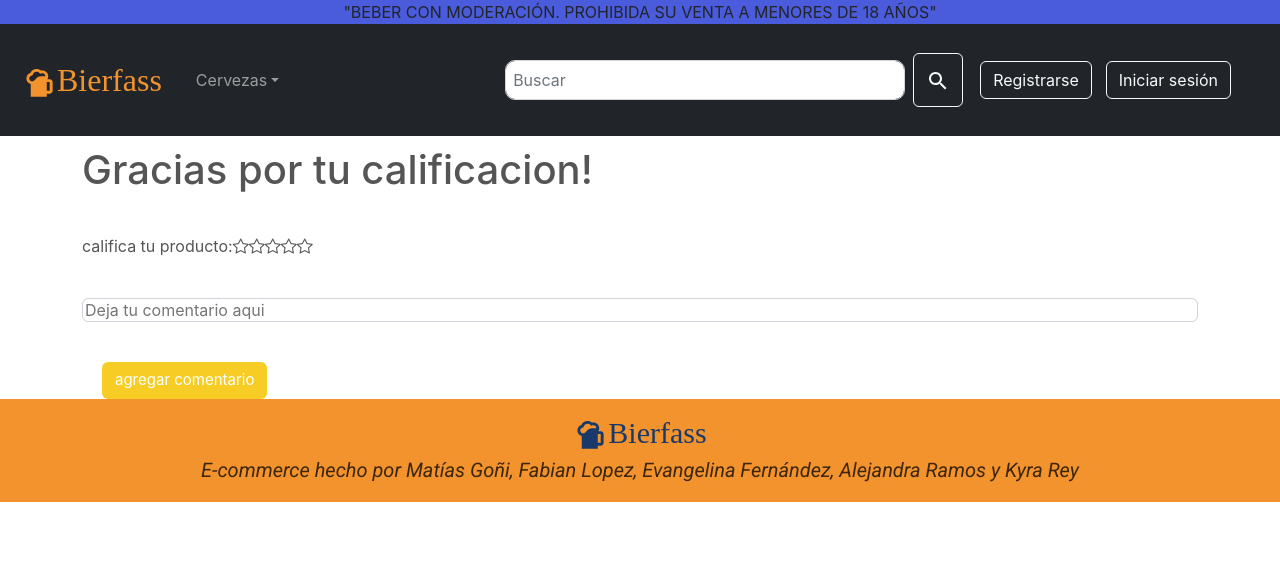
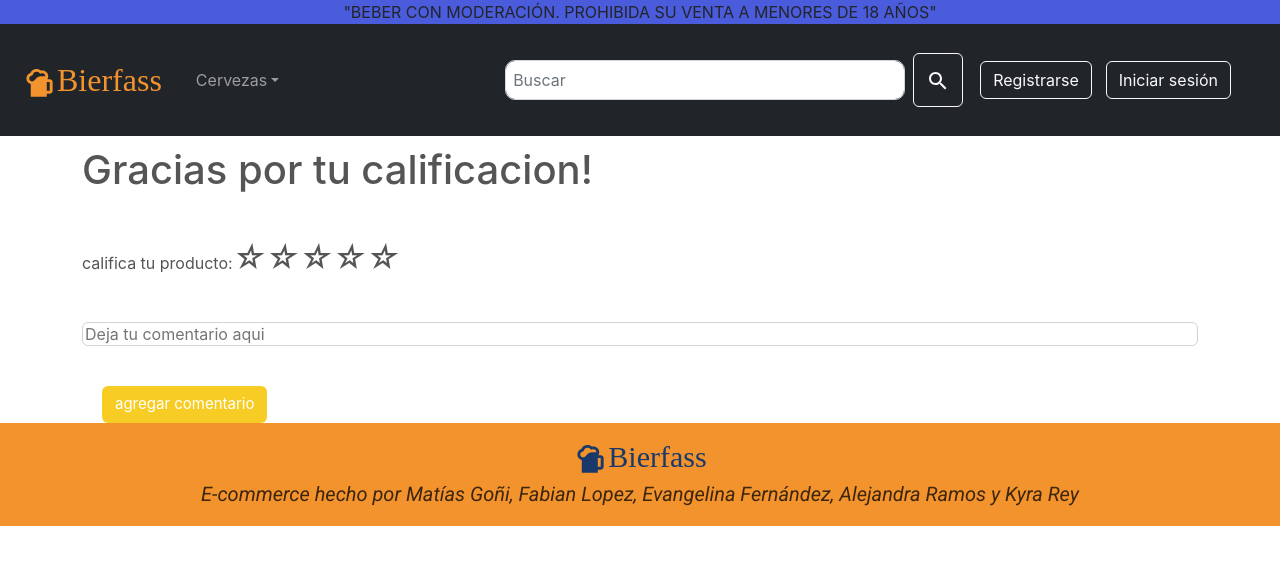
Before and after one commit to kyrarey/bierfass, a React (Create React App) app: page /newReview/1 in a window 1280 px wide. Shown: the top 564 px of the page. Built offline with nearby package versions, Linux system fonts and the light colour scheme; a web font is replaced by a local one.

Commit message:
matiMiercoles

```diff
--- a/src/components/NewReview/NewReview.jsx
+++ b/src/components/NewReview/NewReview.jsx
@@ -1,34 +1,29 @@
-import React from "react";
-import axios from "axios";
-import Navbar from "../Navbar/Navbar";
-import "./newReview.css";
-import { useParams } from "react-router";
-import { useState } from "react";
+import React from 'react';
+import axios from 'axios';
+import Navbar from '../Navbar/Navbar';
+import './newReview.css';
+import { useParams } from 'react-router';
+import { useState } from 'react';
 import { useGlobalContext } from '../../context/globalUserContext';
 
-
 const NewReview = () => {
-
-  const {productId } = useParams();
-  const [comment, setComment] = useState("");
-  const [rating, setRating] = useState("");
+  const { productId } = useParams();
+  const [comment, setComment] = useState('');
+  const [rating, setRating] = useState(0);
   const { user } = useGlobalContext();
-
-
 
   const handleChange = (e) => {
     const { value } = e.target;
     setComment(value);
   };
 
-  const handleClickStar=(e)=>{
-    const value = e.target.getAttribute("value");
-    setRating(value)
-  }
-
+  const handleClickStar = (e) => {
+    const value = e.target.getAttribute('value');
+    setRating(value);
+    console.log(value);
+  };
 
   const handleSubmit = (e) => {
-
     e.preventDefault();
     axios
       .post(`/api/reviews/${productId}`, {
@@ -38,10 +33,10 @@ const NewReview = () => {
         productId: productId,
       })
       .then(() => {
-        alert("creaste exitosamente tu comentario");
+        alert('creaste exitosamente tu comentario');
       })
       .catch(() => {
-        alert("Ya dejaste tu comentario sobre este producto");
+        alert('Ya dejaste tu comentario sobre este producto');
       });
   };
 
@@ -53,38 +48,42 @@ const NewReview = () => {
       <div className="col" id="stars">
         <form onSubmit={handleSubmit}>
           <div className="col">
-
-            <div className="star-rating"   >
-            <label  onClick={handleClickStar}> califica tu producto:
-
-
-            <input type="radio" id="1-star" name="estrellas" value="1"  />
-              <label htmlFor="radio4" className="star" >
-              <i class="bi bi-star" name="star1 "value="1" ></i>
+            <div className="star-rating">
+              <label onClick={handleClickStar}>
+                {' '}
+                califica tu producto:
+                <input type="radio" id="1-star" name="estrellas" value="1" />
+                <label htmlFor="radio4" className="star">
+                  <i className="starRaiting" value={1}>
+                    {rating < 1 ? '☆' : '★'}
+                  </i>
                 </label>
-
                 <input type="radio" id="2-stars" name="rating" value="2" />
                 <label htmlFor="radio4" className="star">
-              <i class="bi bi-star"  name="star2" value="2"></i>
+                  <i className="starRaiting" value={2}>
+                    {rating < 2 ? '☆' : '★'}
+                  </i>
                 </label>
-
                 <input type="radio" id="3-stars" name="rating" value="3" />
                 <label htmlFor="radio3" className="star">
-              <i class="bi bi-star"  name="star3" value="3" ></i>
+                  <i className="starRaiting" value={3}>
+                    {rating < 3 ? '☆' : '★'}
+                  </i>
                 </label>
-
                 <input type="radio" id="4-stars" name="rating" value="4" />
                 <label htmlFor="radio2" className="star">
-              <i class="bi bi-star"  name="star4" value="4"></i>
+                  <i className="starRaiting" value={4}>
+                    {rating < 4 ? '☆' : '★'}
+                  </i>
                 </label>
-
                 <input type="radio" id="5-stars" value="5" />
                 <label htmlFor="radio1" className="star">
-              <i class="bi bi-star" name="star5" value="5"></i>
+                  <i className="starRaiting" value={5}>
+                    {rating > 4 ? '★' : '☆'}
+                  </i>
                 </label>
               </label>
             </div>
-
           </div>
           <div className="col-12" id="commentContainer" value={comment}>
             <input
--- a/src/components/NewReview/newReview.css
+++ b/src/components/NewReview/newReview.css
@@ -1,35 +1,35 @@
-@import url("https://cdn.jsdelivr.net/npm/bootstrap-icons@1.3.0/font/bootstrap-icons.css");
+@import url('https://cdn.jsdelivr.net/npm/bootstrap-icons@1.3.0/font/bootstrap-icons.css');
 
 .container {
   flex-direction: column;
   align-items: center;
 }
 
-#button{margin-top: 40px;}
-#stars{
+#button {
+  margin-top: 40px;
+}
+#stars {
   margin-top: 40px;
   align-items: center;
 }
-#commentContainer{
+#commentContainer {
   margin-top: 40px;
 }
 
-i{
+i {
   transition: all 800ms ease-in-out;
 }
 
-
 .star-rating input {
-  display:none;
+  display: none;
 }
 
 .star-rating :checked ~ i {
-  color:var(--color-hover);
+  color: var(--color-hover);
 }
 
-i:hover{
+i:hover {
   transform: rotate(360deg);
-
 }
 
 .star-rating label:hover,
@@ -37,8 +37,6 @@ i:hover{
   color: var(--color-hover);
   cursor: pointer;
 }
-
-
 
 .comment {
   width: 100%;
@@ -53,5 +51,9 @@ i:hover{
   -moz-appearance: none;
   appearance: none;
   border-radius: 0.375rem;
-    transition: border-color .15s ease-in-out,box-shadow .15s ease-in-out;
+  transition: border-color 0.15s ease-in-out, box-shadow 0.15s ease-in-out;
 }
+
+.starRaiting {
+  font-size: 2rem;
+}
--- a/src/components/Product/Product.js
+++ b/src/components/Product/Product.js
@@ -1,17 +1,17 @@
-import React, { useState, useEffect } from "react";
-import "./Product.css";
-import ProductReview from "../ProductReview/ProductReview";
-import alcohol from "../../assets/iconAlcohol.png";
-import location from "../../assets/location.png";
-import axios from "axios";
-import { useParams } from "react-router-dom";
-import { useNavigate } from "react-router-dom";
+import React, { useState, useEffect } from 'react';
+import './Product.css';
+import ProductReview from '../ProductReview/ProductReview';
+import alcohol from '../../assets/iconAlcohol.png';
+import location from '../../assets/location.png';
+import axios from 'axios';
+import { useParams } from 'react-router-dom';
+import { useNavigate } from 'react-router-dom';
 
 const Product = () => {
   const [product, setProduct] = useState([]);
   const [quantity, setQuantity] = useState(1);
-  const usuarioStorage = !!localStorage.getItem("user")
-    ? JSON.parse(localStorage.getItem("user"))
+  const usuarioStorage = !!localStorage.getItem('user')
+    ? JSON.parse(localStorage.getItem('user'))
     : {};
   const { productId } = useParams();
   const [reviews, setReviews] = useState([]);
@@ -29,7 +29,11 @@ const Product = () => {
     sum += object.rating;
   });
 
-  const starRating = sum / reviews.length;
+  let starRating = '';
+  for (let i = 0; i < sum / reviews.length; i++) {
+    starRating += '⭐';
+  }
+  console.log(starRating);
 
   const handleDecrease = () => {
     if (quantity > 1) {
@@ -47,7 +51,7 @@ const Product = () => {
     axios
       .get(`http://localhost:8000/api/products/${productId}`)
       .then((res) => {
-        console.log("SOY DATA", res.data[0]);
+        console.log('SOY DATA', res.data[0]);
         return res.data[0];
       })
       .then((product) => setProduct(product));
@@ -59,18 +63,18 @@ const Product = () => {
     e.preventDefault();
     if (Object.keys(usuarioStorage).length != 0) {
       axios
-        .post("/api/cart/add", {
+        .post('/api/cart/add', {
           productId: productId,
           userId: usuarioStorage.id,
           price: product.price,
           quantity: quantity,
         })
         .then(() => {
-          alert("producto agregado con exito");
+          alert('producto agregado con exito');
         });
     } else {
-      alert("debes estar conectado antes de agregar productos a tu carrito");
-      navigate("/login");
+      alert('debes estar conectado antes de agregar productos a tu carrito');
+      navigate('/login');
     }
   };
 
@@ -109,8 +113,7 @@ const Product = () => {
                   <b>Disponibilidad: </b> 150 unidades
                 </p>
                 <p>
-                  <b>Puntuación: </b> {starRating} estrellas
-                  <i className="bi bi-star"></i>
+                  <b>Puntuación: </b> {starRating}
                 </p>
                 <span class="quantity">
                   <span>
--- a/src/components/ProductReview/ProductReview.jsx
+++ b/src/components/ProductReview/ProductReview.jsx
@@ -5,13 +5,9 @@ import { useParams } from 'react-router-dom';
 import { Link } from 'react-router-dom';
 import './ProductReview.css';
 
-
 const ProductReview = () => {
-
-
   const { productId } = useParams();
   const [review, setReview] = useState('');
-
 
   useEffect(() => {
     axios
@@ -51,7 +47,7 @@ const ProductReview = () => {
                       </p>
                     </div>
                     <div>
-                      <i className="bi bi-star">{Onereview.rating}</i>
+                      <i>{'⭐'.repeat(Onereview.rating)}</i>
                     </div>
                   </div>
                   <div className="col-8" id="textReview">
```
Also changed, not shown: 1 other file (tests, documents, lock files or other folders). Lines whose indentation alone changed are shown as unchanged.
